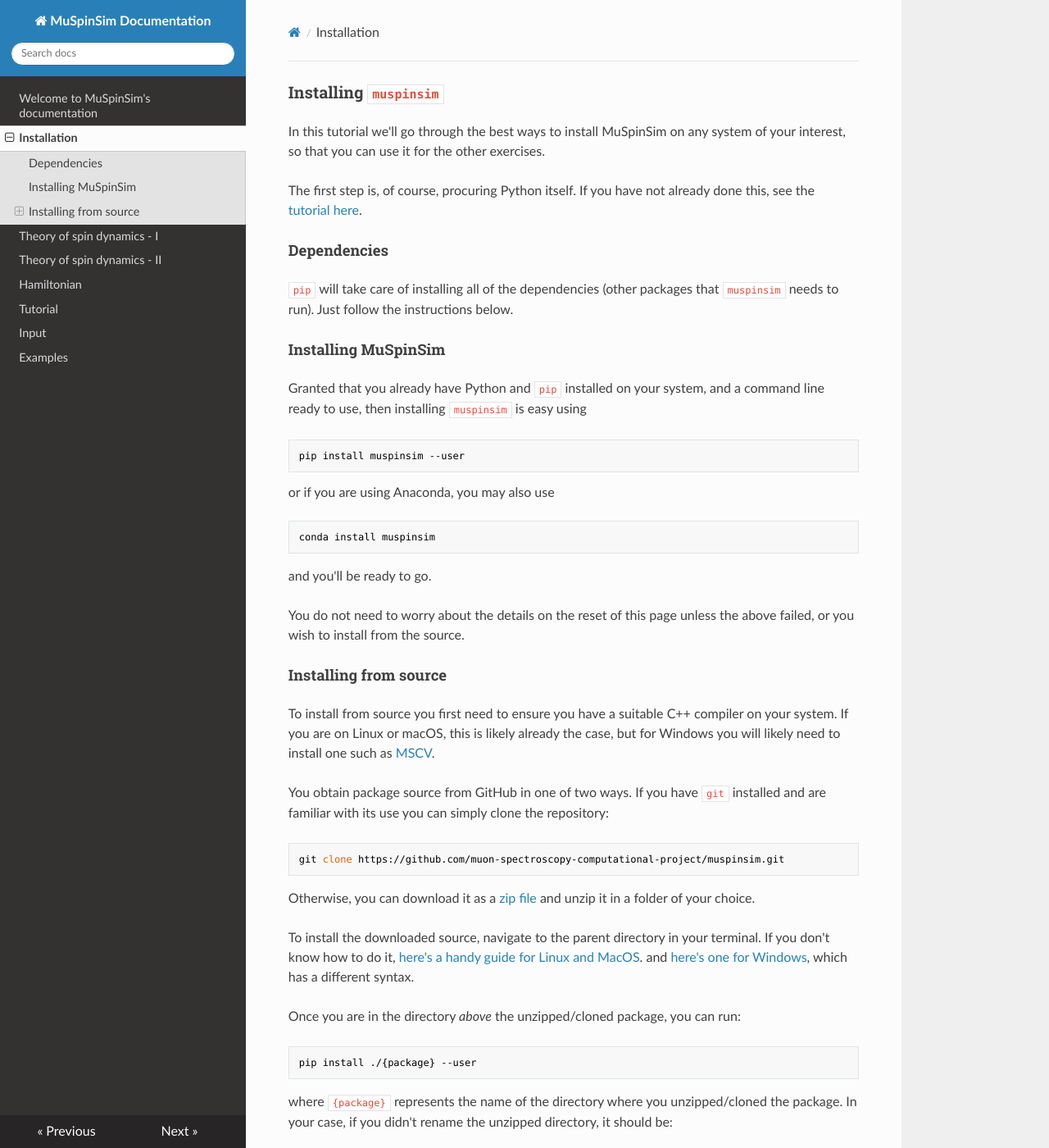
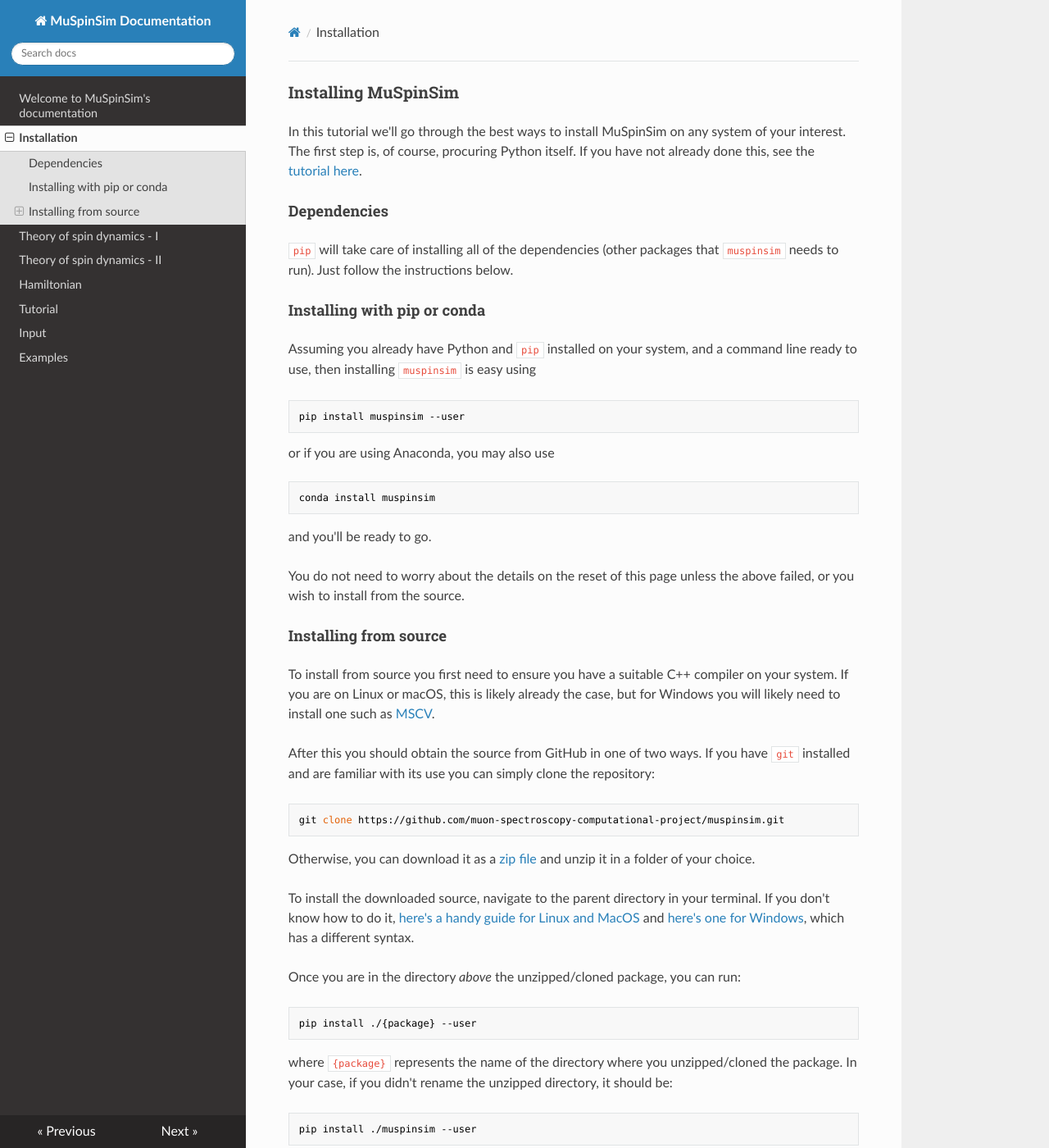
Before and after one commit to muon-spectroscopy-computational-project/muspinsim, an MkDocs documentation site: the page built from docs/docs/installation.md, in a window 1280 px wide and 1400 px high. Shown: the whole window at 82% size. Built offline with MkDocs 1.6.1, drawn with Linux system fonts in a browser that asks for light colours; nearby versions of some CDN libraries; some of the changed text lies outside the part shown.

Commit message:
Tweak wording

````diff
--- a/docs/docs/installation.md
+++ b/docs/docs/installation.md
@@ -1,19 +1,17 @@
-### Installing `muspinsim`
+### Installing MuSpinSim
 
 In this tutorial we'll go through the best ways to install MuSpinSim on
-any system of your interest, so that you can use it for the other exercises.
-
-The first step is, of course, procuring Python itself. If you have not already
-done this, see the [tutorial here](./python-setup).
+any system of your interest. The first step is, of course, procuring Python
+itself. If you have not already done this, see the [tutorial here](https://muon-spectroscopy-computational-project.github.io/tutorial-folder/python-setup).
 
 #### Dependencies
 
 `pip` will take care of installing all of the dependencies (other packages
 that `muspinsim` needs to run). Just follow the instructions below.
 
-#### Installing MuSpinSim
+#### Installing with pip or conda
 
-Granted that you already have Python and `pip` installed on your system, and a
+Assuming you already have Python and `pip` installed on your system, and a
 command line ready to use, then installing `muspinsim` is easy using
 
 ```bash
@@ -36,8 +34,8 @@
 your system. If you are on Linux or macOS, this is likely already the case, but for
 Windows you will likely need to install one such as [MSCV](https://visualstudio.microsoft.com/visual-cpp-build-tools/).
 
-You obtain package source from GitHub in one of two ways. If you have `git` installed and are familiar with its
-use you can simply clone the repository:
+After this you should obtain the source from GitHub in one of two ways. If you have
+`git` installed and are familiar with its use you can simply clone the repository:
 
 ```bash
 git clone https://github.com/muon-spectroscopy-computational-project/muspinsim.git
@@ -49,7 +47,7 @@
 
 To install the downloaded source, navigate to the parent directory in your
 terminal. If you don't know how to do it,
-[here's a handy guide for Linux and MacOS](http://linuxcommand.org/lc3_lts0020.php).
+[here's a handy guide for Linux and MacOS](http://linuxcommand.org/lc3_lts0020.php)
 and [here's one for Windows](http://dosprompt.info/basics.asp), which has a
 different syntax.
 
@@ -82,7 +80,7 @@
 ```
 
 !!! Important
-    While the default compiler on Linux, and most Windows compilers support OpenMP
+    While the default compiler on Linux and most Windows compilers support OpenMP,
     the default compiler on macOS does not. As a result you should install a
     compatible compiler first. We recommend using clang from homebrew's llvm
     package which can be installed via
````
